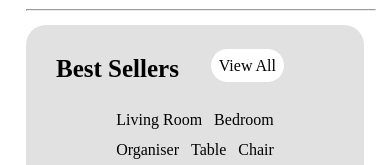
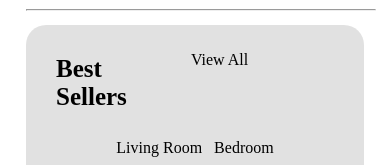
Before and after one commit to Sparrow8104/E-Commerce-website, a plain HTML site: page index.html in a window 390 px wide. Shown: the part 2086-2251 px from the top of the page. Drawn offline with Linux system fonts and the light colour scheme.

Commit message:
added responsiveness to best-seller section

```diff
--- a/style.css
+++ b/style.css
@@ -307,3 +307,19 @@ nav a{
         text-align: center;
         padding: 15px 0;
     }
+}
+     @media  screen and (max-width:400px) {
+        .bestseller-heading  .button{
+            margin: 2px;
+            text-align: center;
+            width: 100%;
+        }
+        .bestseller-heading  .button a{
+            text-decoration: none;
+            padding: 8px;
+            margin: 8px;
+            color: black;
+            background-color:transparent;
+
+        }
+    }
```
